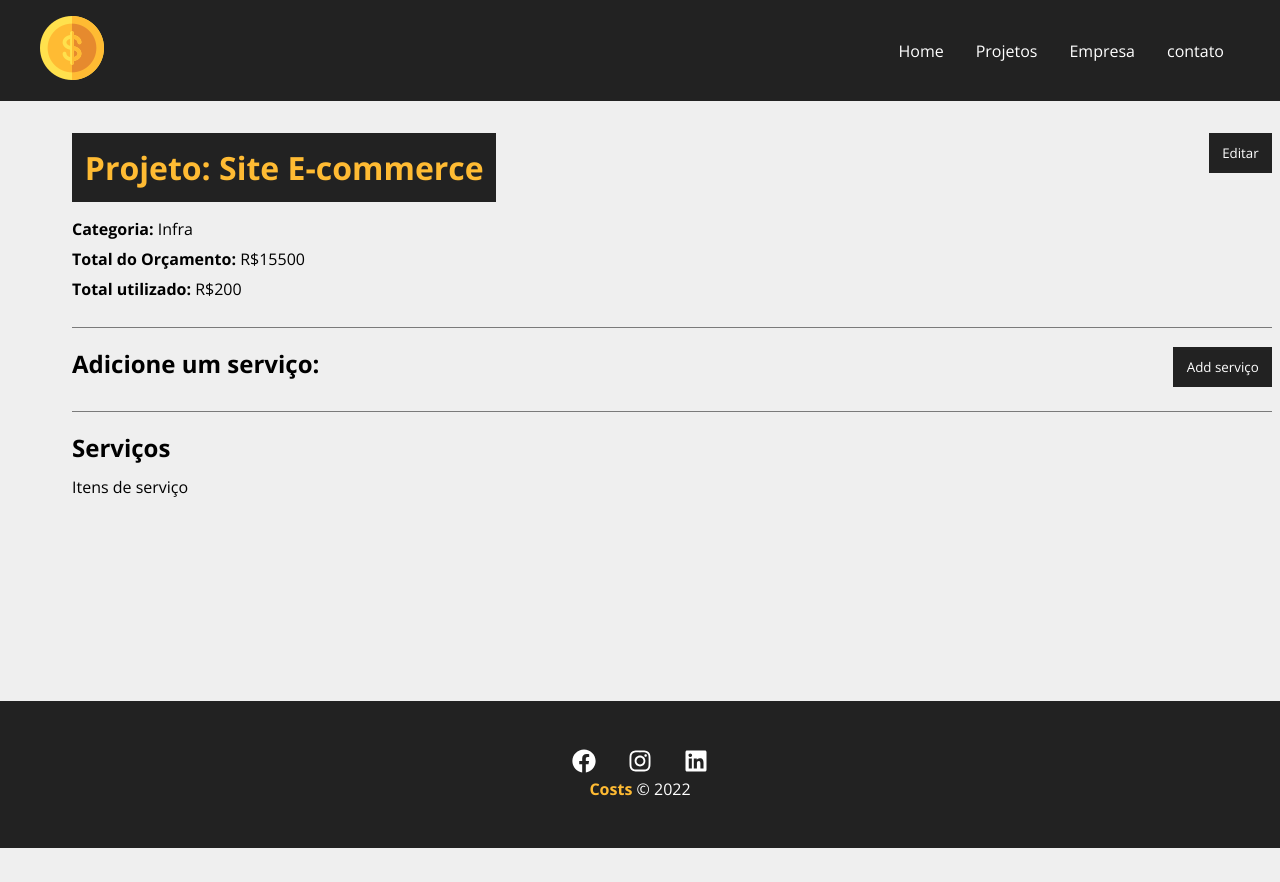
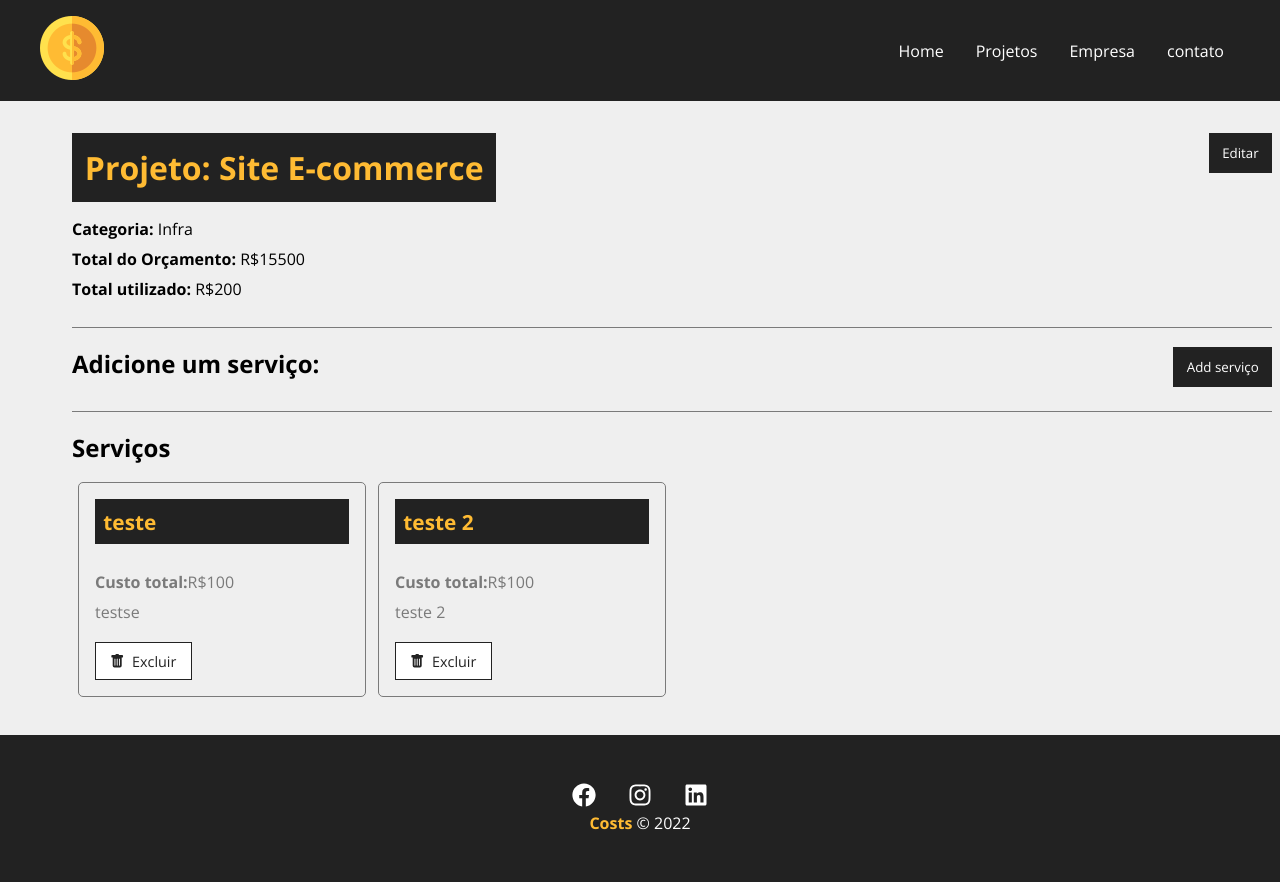
Before and after one commit to joellaranjeira/costs, a React (Create React App) app: page /projeto/1 in a window 1280 px wide. Shown: the top 882 px of the page. Before the commit the page ends 848 px from the top, so only its background shows below. Built offline with nearby package versions, Linux system fonts and the light colour scheme; data requests are answered from the project's data file.

Commit message:
aula 35 completa

```diff
--- a/src/components/pages/Project.js
+++ b/src/components/pages/Project.js
@@ -4,6 +4,7 @@ import Container from '../layout/Container'
 import ProjectsForm from '../project/ProjectsForm'
 import Message from '../layout/Message'
 import ServiceForm from '../service/ServiceForm'
+import ServiceCard from '../service/ServiceCard'
 
 import { useParams } from 'react-router-dom'
 import { useState, useEffect } from 'react'
@@ -12,6 +13,7 @@ import {parse, v4 as uuidv4} from 'uuid'
 function Project() {
     const { id } = useParams()
     const [project, setProject] = useState([])
+    const [services, setServices] = useState([])
     const [showProjectForm, setShowProjectForm] = useState(false)
     const [showServiceForm, setShowServiceForm] = useState(false)
     const [message, setMessage] = useState()
@@ -28,6 +30,7 @@ function Project() {
             }).then((resp) => resp.json())
                 .then((data) => {
                     setProject(data)
+                    setServices(data.services)
                 })
                 .catch((err) => console.log(err))
         }, 300)
@@ -90,10 +93,13 @@ function Project() {
         })
         .then((resp)=> resp.json())
         .then((data) => {
-            //exibir o serviço
-            console.log(data)
+            setShowServiceForm(false)
         })
         .catch((err) => console.log(err))
+
+    }
+
+    function removeService(){
 
     }
 
@@ -154,7 +160,18 @@ function Project() {
                     </div>
                     <h2>Serviços</h2>
                     <Container customClass="start">
-                        <p>Itens de serviço</p>
+                        {services.length > 0 &&
+                            services.map((service)=> (
+                                <ServiceCard
+                                    id={service.id}
+                                    name={service.name}
+                                    cost={service.cost}
+                                    description={service.description}
+                                    key={service.id}
+                                    handleRemove={removeService}
+                                />
+                            ))}
+                         {services.length === 0 && <p>Não há serviços</p> }
                     </Container>
                 </Container>
             </div>
--- /dev/null
+++ b/src/components/service/ServiceCard.js
@@ -0,0 +1,26 @@
+import styles from '../project/ProjectCard.module.css'
+import {BsFillTrashFill} from 'react-icons/bs'
+
+function ServiceCard({id, name, cost, description, handleRemove}){
+    const remove = (e)=> {
+
+    }
+    return(
+        <div className={styles.project_card}>
+            <h4>{name}</h4>
+            <p>
+                <span>Custo total:</span>R${cost}
+            </p>
+            <p>{description}</p>
+            <div className={styles.project_card_actions}>
+                <button onClick={remove}>
+                    <BsFillTrashFill/>
+                    Excluir
+                </button>
+            </div>
+        </div>
+    )
+
+}
+
+export default ServiceCard
```
